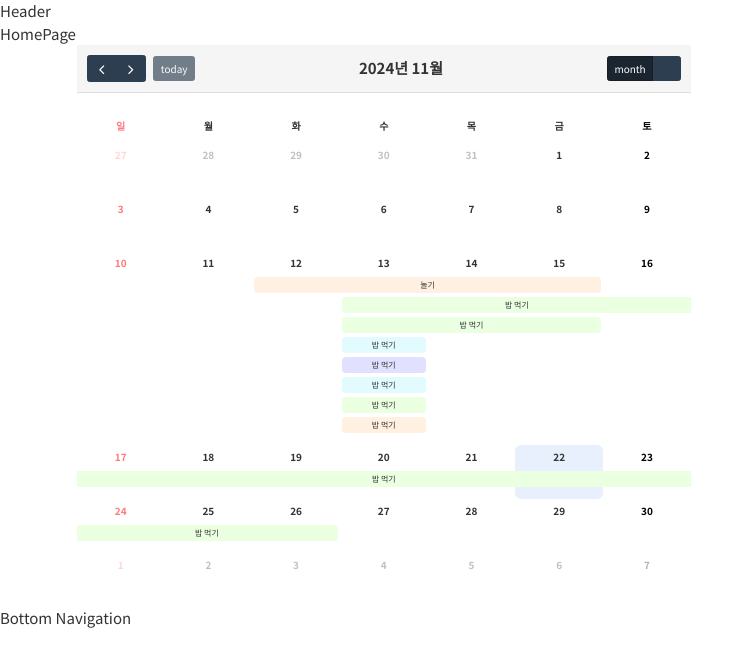
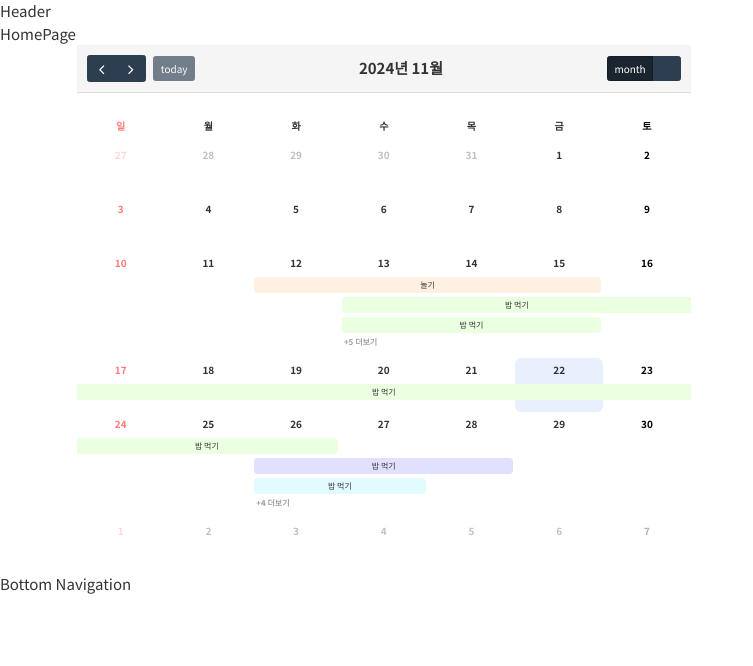
Before and after one commit to prgrms-web-devcourse-final-project/WEB1_1_ALL-I_FE, a React (Vite) app: page / in a window 1280 px wide. Shown: the top 666 px of the page, without its empty margins (0-753 px from the left). Built offline with nearby package versions, Linux system fonts and the light colour scheme; a web font is replaced by a local one.

Commit message:
feat: 달력의 하루 당 보여지는 이벤트 개수 제한 설정
- '+5 더보기' 형식
- 더보기 클릭시 모달 형태로 나머지 이벤트 표시

```diff
--- a/src/components/common/calendar/month/CalendarMonth.style.ts
+++ b/src/components/common/calendar/month/CalendarMonth.style.ts
@@ -93,4 +93,32 @@ export const CalendarWrapper = styled.div`
     font-size: var(--font-size-micro-small);
     color: var(--color-black);
   }
+
+  /* 더보기 링크 스타일링 */
+  .fc-more-link {
+    color: var(--color-gray-medium);
+    font-size: var(--font-size-micro-small);
+    font-weight: bold;
+    &:hover {
+      text-decoration: underline;
+    }
+  }
+
+  /* 더보기 팝오버 스타일링 */
+  .fc-popover {
+    background: white;
+    border: 1px solid #ddd;
+    border-radius: 4px;
+    box-shadow: 0 2px 6px rgba(0, 0, 0, 0.15);
+
+    .fc-popover-header {
+      background: #f5f5f5;
+      padding: 8px;
+      font-weight: bold;
+    }
+
+    .fc-popover-body {
+      padding: 8px;
+    }
+  }
 `;
--- a/src/components/common/calendar/month/CalendarMonth.tsx
+++ b/src/components/common/calendar/month/CalendarMonth.tsx
@@ -66,6 +66,15 @@ function CalendarMonth() {
             dayCellContent={({ date }) => {
               return { html: date.getDate().toString() };
             }}
+            // 이벤트 표시 제한 설정
+            dayMaxEvents={3} // 숫자로 직접 최대 표시 개수 지정 가능
+            moreLinkContent={({ num }) => `+${num} 더보기`} // 더보기 텍스트 커스터마이징
+            // 더보기 클릭 시 동작 커스터마이징
+            // moreLinkClick={(arg) => {
+            //   // 기본 팝오버 대신 커스텀 동작 실행
+            //   console.log("더보기 클릭:", arg.date, arg.events);
+            //   return false; // 기본 팝오버를 표시하지 않음
+            // }}
           />
         </CalendarWrapper>
       </div>
--- a/src/mocks/PERSONAL_EVENT_DATA.ts
+++ b/src/mocks/PERSONAL_EVENT_DATA.ts
@@ -95,4 +95,76 @@ export const PERSONAL_EVENT_DATA = [
     categoryId: "2",
     userId: "91a81a0e-f886-43f2-a984-194ba77eab1d",
   },
+  {
+    personalEventId: "f7fbf8fb-6fe8-4870-945f-3fd1719e0ac3",
+    title: "밥 먹기",
+    startDate: "2024-11-26",
+    endDate: "2024-11-26",
+    startTime: "18:00:00",
+    endTime: "19:00:00",
+    isAlarmed: false,
+    createdAt: "2024-11-26 16:42:00",
+    categoryId: "1",
+    userId: "91a81a0e-f886-43f2-a984-194ba77eab1d",
+  },
+  {
+    personalEventId: "f7fbf8fb-6fe8-4870-945f-3fd1719e0ac3",
+    title: "밥 먹기",
+    startDate: "2024-11-26",
+    endDate: "2024-11-26",
+    startTime: "18:00:00",
+    endTime: "19:00:00",
+    isAlarmed: false,
+    createdAt: "2024-11-26 16:42:00",
+    categoryId: "1",
+    userId: "91a81a0e-f886-43f2-a984-194ba77eab1d",
+  },
+  {
+    personalEventId: "f7fbf8fb-6fe8-4870-945f-3fd1719e0ac3",
+    title: "밥 먹기",
+    startDate: "2024-11-26",
+    endDate: "2024-11-26",
+    startTime: "18:00:00",
+    endTime: "19:00:00",
+    isAlarmed: false,
+    createdAt: "2024-11-26 16:42:00",
+    categoryId: "1",
+    userId: "91a81a0e-f886-43f2-a984-194ba77eab1d",
+  },
+  {
+    personalEventId: "f7fbf8fb-6fe8-4870-945f-3fd1719e0ac3",
+    title: "밥 먹기",
+    startDate: "2024-11-26",
+    endDate: "2024-11-26",
+    startTime: "18:00:00",
+    endTime: "19:00:00",
+    isAlarmed: false,
+    createdAt: "2024-11-26 16:42:00",
+    categoryId: "1",
+    userId: "91a81a0e-f886-43f2-a984-194ba77eab1d",
+  },
+  {
+    personalEventId: "f7fbf8fb-6fe8-4870-945f-3fd1719e0ac3",
+    title: "밥 먹기",
+    startDate: "2024-11-26",
+    endDate: "2024-11-27",
+    startTime: "18:00:00",
+    endTime: "19:00:00",
+    isAlarmed: false,
+    createdAt: "2024-11-26 16:42:00",
+    categoryId: "3",
+    userId: "91a81a0e-f886-43f2-a984-194ba77eab1d",
+  },
+  {
+    personalEventId: "f7fbf8fb-6fe8-4870-945f-3fd1719e0ac3",
+    title: "밥 먹기",
+    startDate: "2024-11-26",
+    endDate: "2024-11-28",
+    startTime: "18:00:00",
+    endTime: "19:00:00",
+    isAlarmed: false,
+    createdAt: "2024-11-26 16:42:00",
+    categoryId: "4",
+    userId: "91a81a0e-f886-43f2-a984-194ba77eab1d",
+  },
 ];
```
